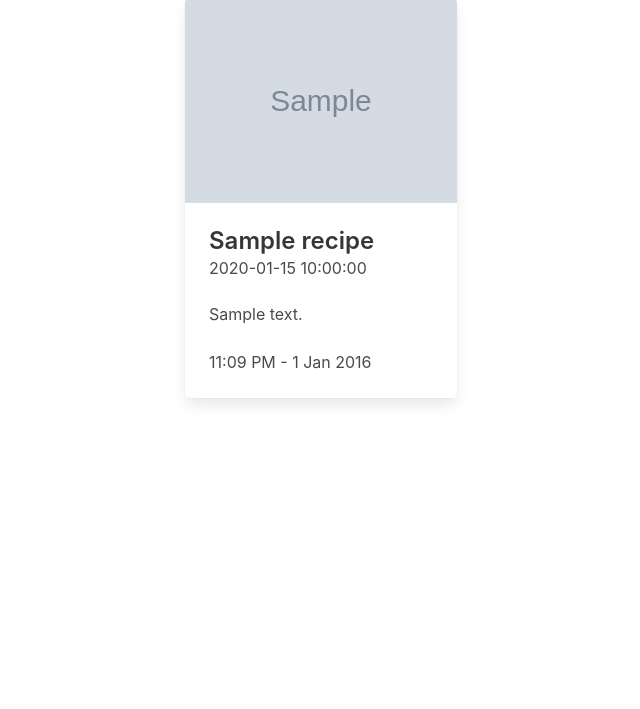
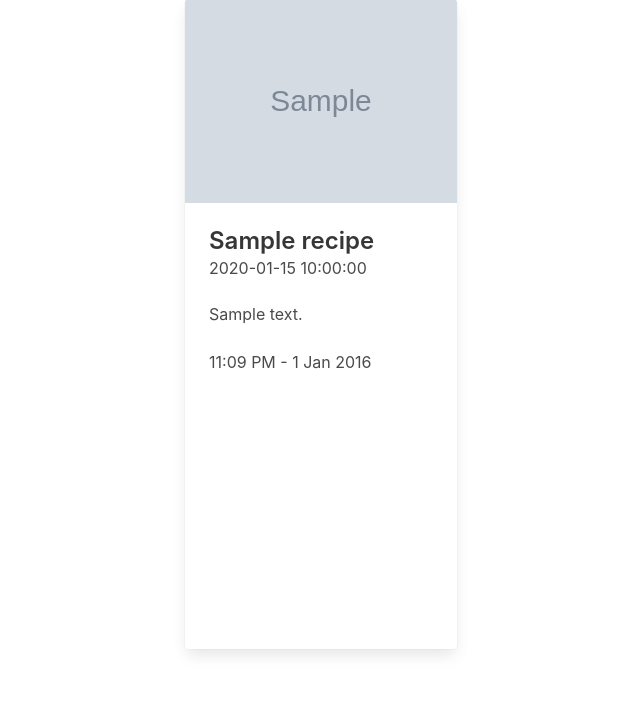
Before and after one commit to aaronsnig501/cook-book, a Flask app: page /recipes in a window 1280 px wide. Shown: the part 137-846 px from the top of the page, without its empty margins (23-663 px from the left). Before the commit the page ends 541 px from the top, so only its background shows below. Run offline with Flask 2, Linux system fonts and the light colour scheme; grey boxes marked "Sample" are stand-in pictures; a database or web service that is not in the repository returns one stand-in record (values such as "Sample title"); some libraries are stand-ins or nearby versions.

Commit message:
(fix): styling fixes

```diff
--- a/static/css/styles.css
+++ b/static/css/styles.css
@@ -35,6 +35,14 @@
   margin: 0px;
 }
 
+.divider {
+  border-top: 1px solid #00d1b2;
+}
+
+.card {
+  height: 650px !important;
+}
+
 @media (max-width: 769px) {
   .interactive-bg {
     display: none;
```
